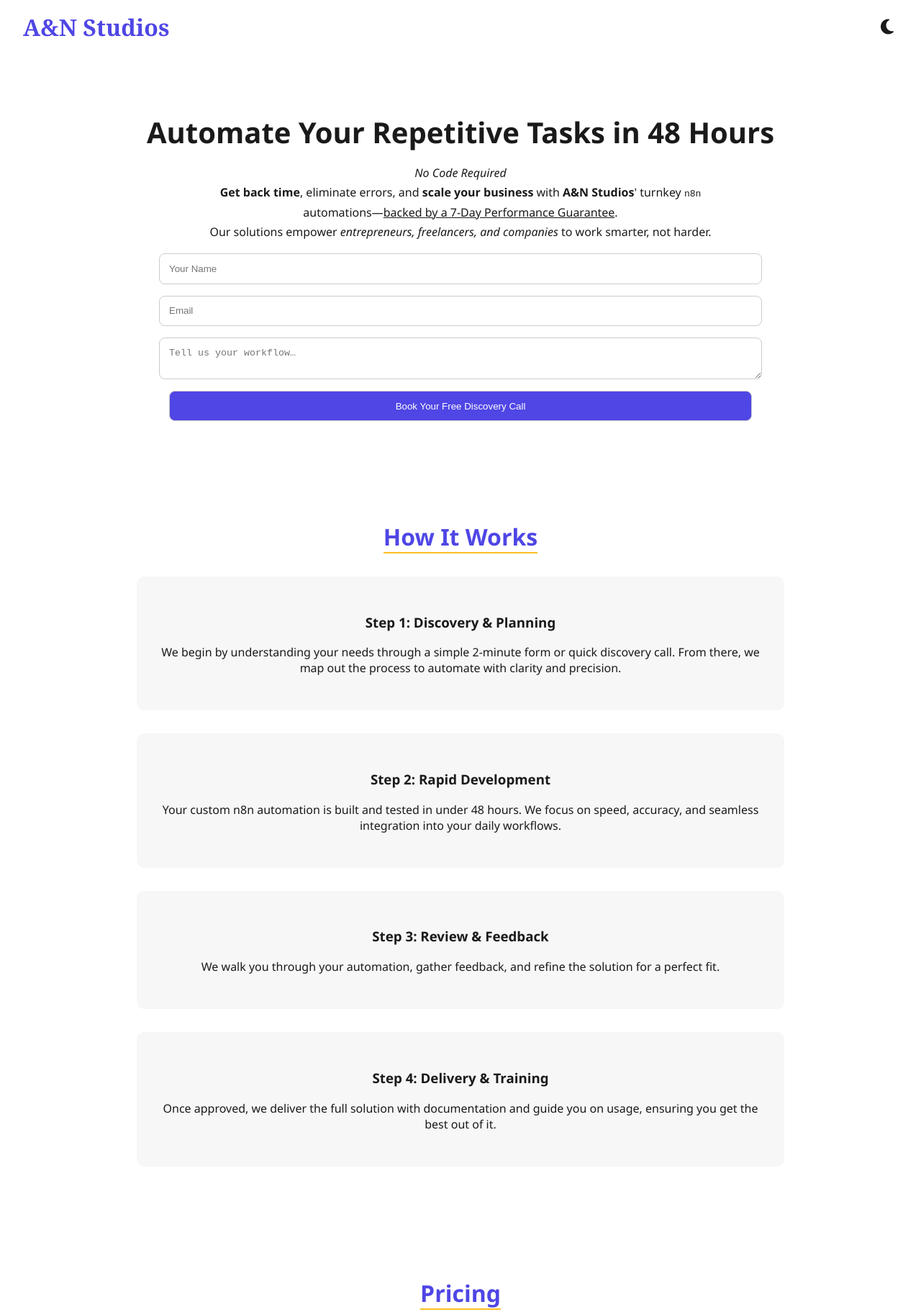
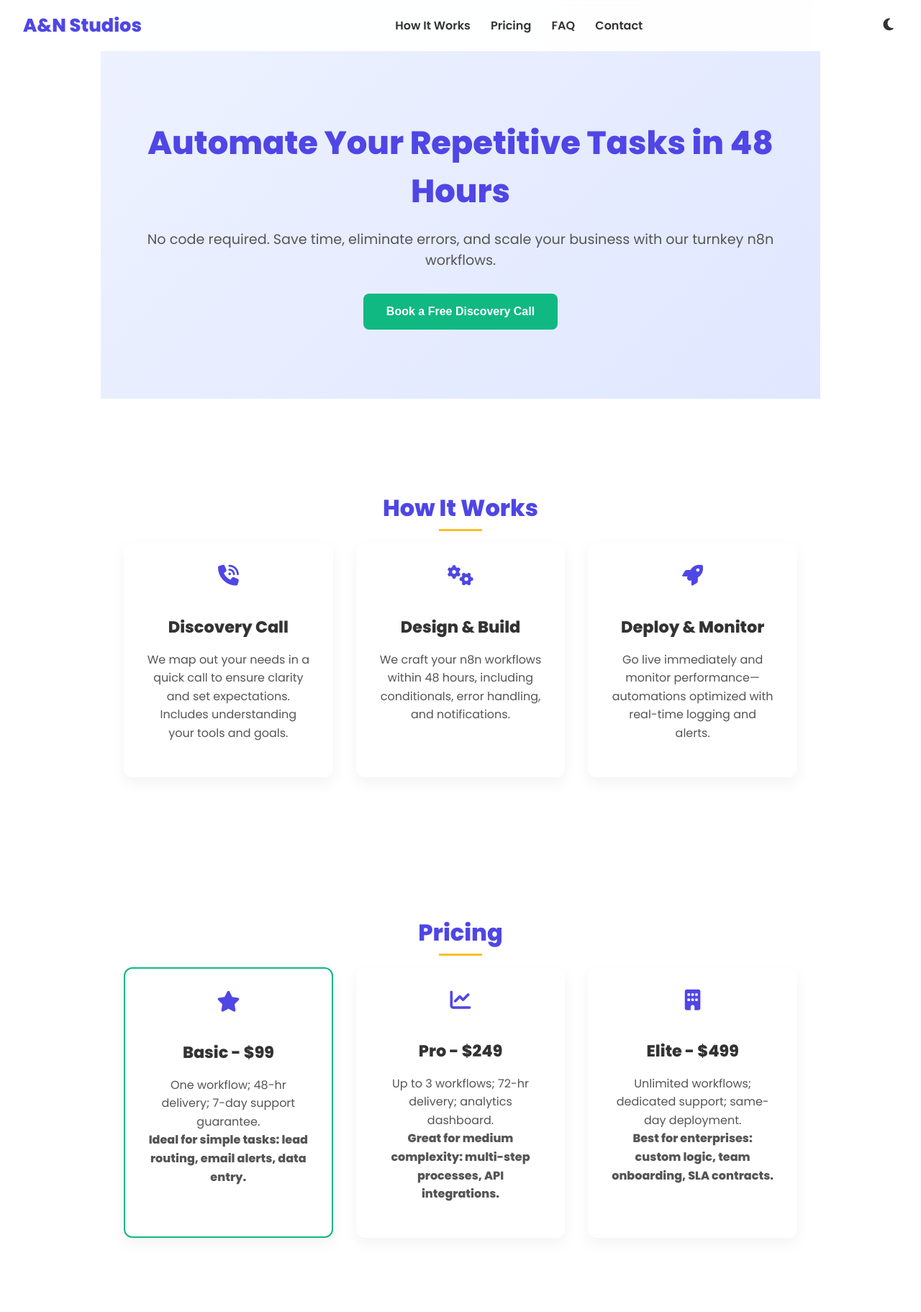
Before and after one commit to Jakes08/workflow-automation-landing, a plain HTML site: page index.html in a window 1280 px wide. Shown: the top 1823 px of the page at 72% size. Drawn offline with Linux system fonts and the light colour scheme; a script that the page names is missing.

Commit message:
Revamp landing page layout and content for improved user engagement

```diff
--- a/index.html
+++ b/index.html
@@ -1,228 +1,152 @@
+<!--
+CHANGELOG
+==========
+## [Unreleased]
+- Highlighted Basic package in green
+- Added detailed descriptions to Pricing, FAQ, and Contact sections
+- Fixed button responsiveness by moving Calendly script and ensuring correct init
+- Improved alignment in FAQ and Contact sections
+-->
 <!DOCTYPE html>
 <html lang="en">
 <head>
-  <meta charset="UTF-8">
+  <meta charset="UTF-8" />
+  <meta name="description" content="A&N Studios: Automate repetitive tasks in 48 hours with no code required." />
+  <meta name="viewport" content="width=device-width, initial-scale=1.0" />
   <title>A&N Studios | Automation That Works</title>
-  <meta name="viewport" content="width=device-width, initial-scale=1.0">
-  <link rel="stylesheet" href="https://cdnjs.cloudflare.com/ajax/libs/font-awesome/6.4.0/css/all.min.css">
+  <link rel="icon" href="/favicon.ico" />
+  <link rel="preconnect" href="https://fonts.googleapis.com" />
+  <link rel="preconnect" href="https://fonts.gstatic.com" crossorigin />
+  <link href="https://fonts.googleapis.com/css2?family=Poppins:wght@400;600;800&display=swap" rel="stylesheet" />
+  <link rel="stylesheet" href="https://cdnjs.cloudflare.com/ajax/libs/font-awesome/6.4.0/css/all.min.css" />
   <style>
-    :root {
-      --bg-light: #ffffff;
-      --bg-dark: #0e0e0e;
-      --text-light: #1a1a1a;
-      --text-dark: #f0f0f0;
-      --primary: #4f46e5;
-      --secondary: #fbbf24;
-      --accent: #10b981;
-    }
-    body[data-theme="light"] {
-      background-color: var(--bg-light);
-      color: var(--text-light);
+    *, *::before, *::after { box-sizing: border-box; }
+    html { scroll-behavior: smooth; }
+    body {
+      margin: 0;
+      font-family: 'Poppins', sans-serif;
+      background: #fff;
+      color: #333;
+      overflow-x: hidden;
+      transition: background 0.3s, color 0.3s;
     }
     body[data-theme="dark"] {
-      background-color: var(--bg-dark);
-      color: var(--text-dark);
+      background: #1a1a1a;
+      color: #f0f0f0;
     }
-    body {
-      margin: 0;
-      font-family: 'Segoe UI', sans-serif;
-      transition: all 0.3s ease;
-    }
-    .top-bar {
-      display: flex;
-      justify-content: space-between;
-      align-items: center;
-      padding: 1rem 2rem;
-    }
-    .brand {
-      font-family: 'Georgia', serif;
-      font-size: 2rem;
-      color: var(--primary);
-      font-weight: bold;
-      text-decoration: none;
-    }
-    .theme-toggle button {
-      background: none;
-      border: none;
-      font-size: 1.5rem;
-      color: inherit;
-      cursor: pointer;
-    }
-    section {
-      padding: 3rem 1.5rem;
-      max-width: 900px;
-      margin: auto;
-      text-align: center;
-      transition: all 0.4s ease-in-out;
-    }
-    section h2 {
-      font-size: 2rem;
-      color: var(--primary);
-      border-bottom: 2px solid var(--secondary);
-      display: inline-block;
-      margin-bottom: 2rem;
-    }
-    h1 {
-      font-size: 2.5rem;
-      margin-bottom: 1rem;
-    }
-    .hoverable:hover {
-      transform: scale(1.02);
-      transition: transform 0.3s ease;
-    }
-    .hero-text p {
-      max-width: 700px;
-      margin: auto;
-      line-height: 1.7;
-    }
-    form input, form textarea, form button {
-      display: block;
-      width: 90%;
-      margin: 1rem auto;
-      padding: 0.8rem;
-      border: 1px solid #ccc;
-      border-radius: 8px;
-    }
-    form button {
-      background: var(--primary);
-      color: white;
-      cursor: pointer;
-    }
-    .tier {
-      margin-bottom: 2rem;
-      padding: 2rem;
-      border-radius: 10px;
-      background-color: rgba(0,0,0,0.03);
-    }
-    .tier span {
-      font-weight: bold;
-      color: var(--accent);
-    }
-    .faq-item details {
-      margin-bottom: 1rem;
-      background: rgba(0,0,0,0.05);
-      border-radius: 6px;
-      padding: 1rem;
-    }
-    .faq-item summary {
-      font-weight: bold;
-      cursor: pointer;
-    }
-    .contact-icons {
-      display: flex;
-      justify-content: center;
-      gap: 1.5rem;
-      margin-top: 2rem;
-    }
-    .contact-icons a {
-      font-size: 1.6rem;
-      color: var(--primary);
-      transition: 0.3s ease;
-    }
-    .contact-icons a:hover {
-      color: var(--secondary);
-      transform: scale(1.2);
-    }
-    footer {
-      text-align: center;
-      padding: 2rem;
-      background: rgba(0,0,0,0.05);
-    }
+    .top-bar { position: fixed; top:0; left:0; width:100%; display:flex; align-items:center; justify-content:space-between;
+      padding:1rem 2rem; backdrop-filter:blur(10px); background:rgba(255,255,255,0.95); z-index:1000; animation:slideDown .5s ease; }
+    body[data-theme="dark"] .top-bar { background:rgba(26,26,26,0.95); }
+    .brand { font-weight:800; font-size:1.6rem; color:#4f46e5; text-decoration:none; }
+    nav a { margin-left:1.5rem; font-weight:600; color:inherit; text-decoration:none; transition:color .3s; }
+    nav a:hover, nav a:focus { color:#4f46e5; }
+    .theme-toggle button { background:none; border:none; font-size:1.2rem; cursor:pointer; color:inherit; transition:transform .3s; }
+    .theme-toggle button:hover { transform:scale(1.2); }
+    section { padding:8rem 2rem 4rem; max-width:1000px; margin:auto; scroll-margin-top:80px; opacity:0; transform:translateY(20px); animation:fadeIn .8s ease forwards; }
+    #hero { padding-top:8rem; text-align:center; background:linear-gradient(135deg,#eef2ff 0%,#e0e7ff 100%); }
+    body[data-theme="dark"] #hero { background:linear-gradient(135deg,#303036 0%,#44444a 100%); }
+    #hero h1 { font-size:2.8rem; font-weight:800; color:#4f46e5; margin-bottom:1rem; }
+    #hero p.lead { font-size:1.2rem; margin-bottom:2rem; color:#555; }
+    body[data-theme="dark"] #hero p.lead { color:#ccc; }
+    .cta { margin-bottom:2rem; }
+    .cta button { background:#10b981; color:#fff; border:none; padding:1rem 2rem; border-radius:8px;
+      font-size:1rem; font-weight:600; cursor:pointer; transition:background .3s,transform .3s; }
+    .cta button:hover { background:#0f9d75; transform:translateY(-3px); }
+    .section-title { font-size:2rem; font-weight:700; color:#4f46e5; margin-bottom:1.5rem; text-align:center; position:relative; }
+    .section-title::after { content:''; width:60px; height:3px; background:#fbbf24; position:absolute; bottom:-8px; left:50%; transform:translateX(-50%); }
+    .grid { display:grid; gap:2rem; grid-template-columns:repeat(auto-fit,minmax(280px,1fr)); }
+    .card { background:#fff; border-radius:12px; box-shadow:0 8px 20px rgba(0,0,0,0.05); padding:2rem; text-align:center; transition:transform .3s,box-shadow .3s; }
+    body[data-theme="dark"] .card { background:#2a2a2e; box-shadow:0 8px 20px rgba(0,0,0,0.3); }
+    .card.basic { border:2px solid #10b981; }
+    .card:hover { transform:translateY(-6px); box-shadow:0 12px 24px rgba(0,0,0,0.1); }
+    .card i { font-size:1.8rem; color:#4f46e5; margin-bottom:1rem; }
+    .card h3 { font-size:1.4rem; margin-bottom:0.75rem; }
+    .card p { color:#555; line-height:1.6; }
+    body[data-theme="dark"] .card p { color:#ccc; }
+    #contact .icons { display:flex; justify-content:center; gap:1.5rem; }
+    #contact .icons a { font-size:1.5rem; color:#4f46e5; transition:transform .3s; }
+    #contact .icons a:hover { transform:scale(1.3); }
+    footer { text-align:center; padding:2rem; color:#777; font-size:0.9rem; }
+    body[data-theme="dark"] footer { background:#111; color:#999; }
+    @keyframes fadeIn { to { opacity:1; transform:none; } }
+    @keyframes slideDown { from { transform:translateY(-100%);} to { transform:none;} }
+    @media(max-width:600px) { #hero h1 { font-size:2.2rem; } }
   </style>
 </head>
 <body data-theme="light">
   <div class="top-bar">
-    <a class="brand" href="https://wa.me/254743764852?text=Hi%20A%26N%20Studios%2C%20I%27d%20like%20a%20workflow" target="_blank">A&N Studios</a>
+    <a class="brand" href="#hero">A&amp;N Studios</a>
+    <nav>
+      <a href="#how-it-works">How It Works</a>
+      <a href="#pricing">Pricing</a>
+      <a href="#faq">FAQ</a>
+      <a href="#contact">Contact</a>
+    </nav>
     <div class="theme-toggle">
-      <button onclick="toggleTheme()" title="Toggle Theme"><i id="theme-icon" class="fas fa-moon"></i></button>
+      <button onclick="toggleTheme()"><i id="theme-icon" class="fas fa-moon"></i></button>
     </div>
   </div>
 
-  <section id="hero" class="hoverable">
+  <section id="hero">
     <h1>Automate Your Repetitive Tasks in 48 Hours</h1>
-    <div class="hero-text">
-      <p><em>No Code Required</em></p>
-      <p><strong>Get back time</strong>, eliminate errors, and <strong>scale your business</strong> with <b>A&N Studios</b>' turnkey <code>n8n</code> automations—<u>backed by a 7‑Day Performance Guarantee</u>.</p>
-      <p>Our solutions empower <i>entrepreneurs, freelancers, and companies</i> to work smarter, not harder.</p>
-    </div>
-    <form name="discovery" netlify>
-      <input type="text" name="name" placeholder="Your Name" required>
-      <input type="email" name="email" placeholder="Email" required>
-      <textarea name="notes" placeholder="Tell us your workflow…"></textarea>
-      <button type="submit">Book Your Free Discovery Call</button>
-    </form>
+    <p class="lead">No code required. Save time, eliminate errors, and scale your business with our turnkey n8n workflows.</p>
+    <div class="cta"><button id="scheduleBtn">Book a Free Discovery Call</button></div>
   </section>
 
   <section id="how-it-works">
-    <h2>How It Works</h2>
-    <div class="tier hoverable">
-      <h3>Step 1: Discovery & Planning</h3>
-      <p>We begin by understanding your needs through a simple 2-minute form or quick discovery call. From there, we map out the process to automate with clarity and precision.</p>
-    </div>
-    <div class="tier hoverable">
-      <h3>Step 2: Rapid Development</h3>
-      <p>Your custom n8n automation is built and tested in under 48 hours. We focus on speed, accuracy, and seamless integration into your daily workflows.</p>
-    </div>
-    <div class="tier hoverable">
-      <h3>Step 3: Review & Feedback</h3>
-      <p>We walk you through your automation, gather feedback, and refine the solution for a perfect fit.</p>
-    </div>
-    <div class="tier hoverable">
-      <h3>Step 4: Delivery & Training</h3>
-      <p>Once approved, we deliver the full solution with documentation and guide you on usage, ensuring you get the best out of it.</p>
+    <div class="section-title">How It Works</div>
+    <div class="grid">
+      <div class="card"><i class="fas fa-phone-volume"></i><h3>Discovery Call</h3><p>We map out your needs in a quick call to ensure clarity and set expectations. Includes understanding your tools and goals.</p></div>
+      <div class="card"><i class="fas fa-cogs"></i><h3>Design & Build</h3><p>We craft your n8n workflows within 48 hours, including conditionals, error handling, and notifications.</p></div>
+      <div class="card"><i class="fas fa-rocket"></i><h3>Deploy & Monitor</h3><p>Go live immediately and monitor performance—automations optimized with real-time logging and alerts.</p></div>
     </div>
   </section>
 
   <section id="pricing">
-    <h2>Pricing</h2>
-    <div class="tier hoverable">
-      <h3>Basic <span>(Most Popular)</span></h3>
-      <p>For small businesses looking to streamline their first automation. Delivered in 48 hours, only pay after flawless 7-day performance. One-time investment of $1,500.</p>
-    </div>
-    <div class="tier hoverable">
-      <h3>Pro <span>(Popular)</span></h3>
-      <p>Designed for growing teams that need stability and support. Includes debugging, 72-hour delivery, and a 7-day 99% uptime SLA. One-time cost of $3,500.</p>
-    </div>
-    <div class="tier hoverable">
-      <h3>Enterprise</h3>
-      <p>Perfect for large teams or complex automations. Includes unlimited workflows, onboarding, and a full refund policy within 14 days. Delivery in 5 days. One-time fee of $7,500 plus $500/month support.</p>
+    <div class="section-title">Pricing</div>
+    <div class="grid">
+      <div class="card basic"><i class="fas fa-star"></i><h3>Basic - $99</h3><p>One workflow; 48-hr delivery; 7-day support guarantee.<br><strong>Ideal for simple tasks: lead routing, email alerts, data entry.</strong></p></div>
+      <div class="card"><i class="fas fa-chart-line"></i><h3>Pro - $249</h3><p>Up to 3 workflows; 72-hr delivery; analytics dashboard.<br><strong>Great for medium complexity: multi-step processes, API integrations.</strong></p></div>
+      <div class="card"><i class="fas fa-building"></i><h3>Elite - $499</h3><p>Unlimited workflows; dedicated support; same-day deployment.<br><strong>Best for enterprises: custom logic, team onboarding, SLA contracts.</strong></p></div>
     </div>
   </section>
 
   <section id="faq">
-    <h2>FAQ</h2>
-    <div class="faq-item">
-      <details><summary>Do I need to code?</summary><p>No. Everything is handled through n8n and visual workflows. No code is required on your end.</p></details>
-      <details><summary>What if I need more workflows?</summary><p>Our Enterprise plan supports unlimited workflows and offers monthly reviews for growth.</p></details>
-      <details><summary>What happens if it doesn’t work?</summary><p>We offer a 7-day performance guarantee with a full refund if your automation doesn’t work as promised.</p></details>
-      <details><summary>Can I integrate with third-party tools?</summary><p>Yes. We support a wide range of APIs and tools including CRMs, payment processors, and more.</p></details>
+    <div class="section-title">FAQ</div>
+    <div class="grid" style="justify-content:center; text-align:center;">
+      <div class="card"><i class="fas fa-question-circle"></i><h3>Do I need to code?</h3><p>No—all n8n workflows are built code-free for you. You get a fully managed solution.</p></div>
+      <div class="card"><i class="fas fa-puzzle-piece"></i><h3>Tool Integrations?</h3><p>We connect Google Sheets, CRMs, APIs, Slack, email, WhatsApp, and more.</p></div>
+      <div class="card"><i class="fas fa-shield-alt"></i><h3>Guarantee?</h3><p>If it fails within 7 days, you get your money back. We stand by our service.</p></div>
+      <div class="card"><i class="fas fa-headset"></i><h3>Support?</h3><p>Ongoing maintenance packages to keep automations thriving, including updates and scaling.</p></div>
     </div>
   </section>
 
   <section id="contact">
-    <h2>Contact Us</h2>
-    <div class="contact-icons">
-      <a href="tel:+254743764852" title="Phone"><i class="fas fa-phone"></i></a>
-      <a href="https://wa.me/254743764852" title="WhatsApp"><i class="fab fa-whatsapp"></i></a>
-      <a href="mailto:nnaphtali456@gmail.com" title="Email"><i class="fas fa-envelope"></i></a>
-      <a href="https://github.com/Jakes08" title="GitHub"><i class="fab fa-github"></i></a>
-      <a href="https://instagram.com/magica.designs0" title="Instagram"><i class="fab fa-instagram"></i></a>
-      <a href="https://facebook.com/NaphMagica" title="Facebook"><i class="fab fa-facebook"></i></a>
+    <div class="section-title">Contact</div>
+    <p style="text-align:center; max-width:600px; margin:auto; color:#555;">Have questions or want a custom quote? Reach out directly via phone, WhatsApp, or email. We’re here 24/7 to help you automate.</p>
+    <div class="icons">
+      <a href="tel:+254743764852" aria-label="Call Us"><i class="fas fa-phone"></i></a>
+      <a href="https://wa.me/254743764852" target="_blank" aria-label="WhatsApp"><i class="fab fa-whatsapp"></i></a>
+      <a href="mailto:nnaphtali456@gmail.com" aria-label="Email"><i class="fas fa-envelope"></i></a>
+      <a href="https://github.com/Jakes08" target="_blank" aria-label="GitHub"><i class="fab fa-github"></i></a>
+      <a href="https://instagram.com/magica.designs0" target="_blank" aria-label="Instagram"><i class="fab fa-instagram"></i></a>
     </div>
   </section>
 
   <footer>
-    <p>&copy; 2025 A&N Studios — Built with creativity. Powered by automation.</p>
+    &copy; 2025 A&N Studios — Built with creativity, powered by automation.
   </footer>
 
+  <script src="https://assets.calendly.com/assets/external/widget.js" async></script>
   <script>
+    document.addEventListener('DOMContentLoaded', function() {
+      const btn = document.getElementById('scheduleBtn');
+      if (btn) btn.addEventListener('click', () => Calendly.initPopupWidget({ url: 'https://calendly.com/a-n-studios' }));
+    });
     function toggleTheme() {
-      const body = document.body;
-      const icon = document.getElementById("theme-icon");
-      const current = body.getAttribute("data-theme");
-      const next = current === "light" ? "dark" : "light";
-      body.setAttribute("data-theme", next);
-      icon.className = next === "light" ? "fas fa-moon" : "fas fa-sun";
+      const b=document.body, i=document.getElementById('theme-icon'), next = b.getAttribute('data-theme')==='light'?'dark':'light';
+      b.setAttribute('data-theme', next);
+      i.className = next==='light'?'fas fa-moon':'fas fa-sun';
     }
   </script>
 </body>
```
